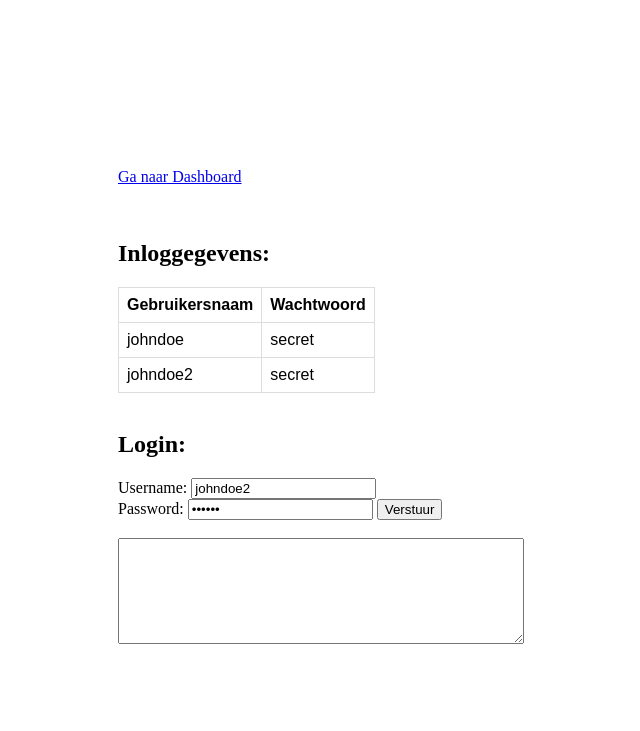
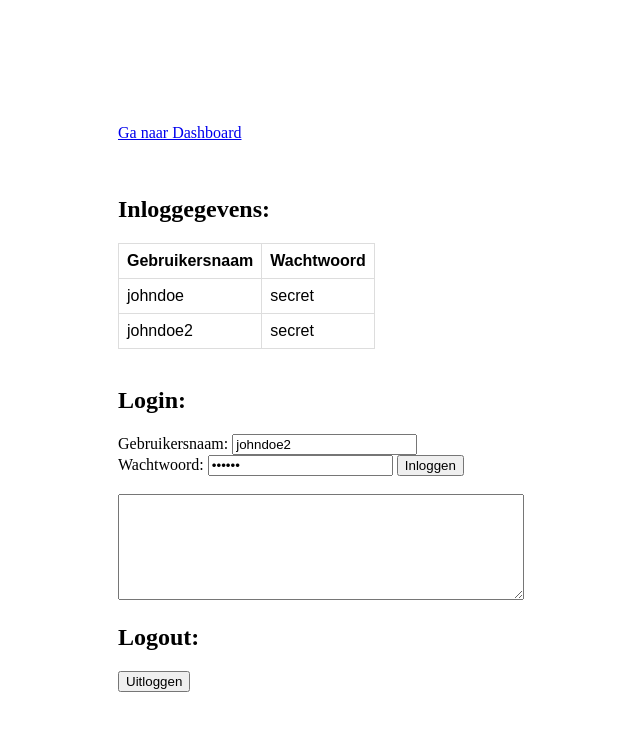
Before and after one commit to florisgravendeel/HUS, a Flask app: page /login in a window 1280 px wide. Shown: the top 731 px of the page, without its empty margins (319-959 px from the left). Run offline with Flask 2, Linux system fonts and the light colour scheme; parts of the project's set-up code (start-up, migrations or seed data) failed here and were passed over.

Commit message:
uitlog knop

```diff
--- a/backend/app/main.py
+++ b/backend/app/main.py
@@ -145,7 +145,7 @@ async def login(response: Response, form_data: OAuth2PasswordRequestForm = Depen
 
 @app.post("/logout")
 async def logout(response: Response):  # TODO: add access token logic here
-    response.delete_cookie("refresh_token")
+    response.delete_cookie("refresh_token") # it only resets cookies, so no access is required to logout
     return response
 
 
--- a/frontend/static/js/auth.js
+++ b/frontend/static/js/auth.js
@@ -6,7 +6,8 @@
   let token_expiry
   let silent_refresh_enabled = true
   // Are we logged in? If not, go to the login page.
-  silent_refresh()
+  //silent_refresh()
+  logout()
   // if (access_token == null && window.location.pathname !== "/login"){
   //     redirect_to_login()
   // }
@@ -39,6 +40,9 @@
                   setTimeout(() => {
                     silent_refresh();
                   }, time_left_ms);
+                  // if (is_at_login_page()){
+                  //     redirect_to_dashboard();
+                  // }
               } else {
                   status.innerText = "Error logging in: " + response.detail
               }
@@ -55,12 +59,13 @@
               method: "GET",
               headers: {
                   "Content-Type": 'application/json',
-                  "Authorization": 'Bearer eyJhbGciOiJIUzI1NiIsInR5cCI6IkpXVCJ9.eyJzdWIiOiJqb2huZG9lMiIsImV4cCI6MTYzNjM3NjkwM30.ActOwBFz0_bkT5oZXF6TNXEP7MVofvYMXywv_5-j3c8'
+                  "Authorization": access_token
               }
           }).then(function (response) {
               console.log(response.status);
               if (response.status === 401){ // Is the access token expired?
-                  redirect_to_login()
+
+                  //redirect_to_login()
               }
               response.text().then(result => {
                   const status = document.getElementById("privateStatus");
@@ -72,11 +77,7 @@
 
   function logout() {
       fetch("http://127.0.0.1:8000/logout", { // Send logout request to reset http cookies!
-              method: "POST",
-              headers: {
-                  "Content-Type": 'application/json',
-                  "Authorization": access_token
-              }
+              method: "POST"
           }).then(function (response) {
               console.log("Logout status: ", response.status);
               response.text().then(result => {
@@ -87,8 +88,7 @@
       // to support logging out from all windows
       window.localStorage.setItem('logout', Date.now()); // Do something with logging out across all tabs.
       silent_refresh_enabled = false; // What about the timer? // Timer_enabled loses it value, when redirected to other login page
-
-      redirect_to_login() // Does this set silent_refresh_enabled back to true?
+      //redirect_to_login() // Does this set silent_refresh_enabled back to true?
   }
   function redirect_to_login() {
       window.location.href="login";
@@ -96,6 +96,12 @@
   // 4000 = 4 sec
   // 1200000 = 1200 sec
   // 1199751
+  function redirect_to_dashboard() {
+      window.location.href="home"
+  }
+  function is_at_login_page(){
+      return window.location.pathname === "/login";
+  }
 
   /* If there is no access token, then the token is automatically expired */
   function is_token_expired(){
@@ -125,6 +131,9 @@
                   setTimeout(() => {
                       silent_refresh();
                   }, time_left_ms);
+                  if (is_at_login_page()){
+                      //redirect_to_dashboard();
+                  }
               } else if (xhr.status === 401) {
                     logout(); // Reset session, and login
               } else {
--- a/frontend/templates/flogin.html
+++ b/frontend/templates/flogin.html
@@ -28,18 +28,20 @@
     <form id="loginForm">
       <h2>Login:</h2>
         <label for="loginUsernameInput">
-        Username:
+        Gebruikersnaam:
         <input id="loginUsernameInput" name="username" placeholder="Username" type="text" value="johndoe2"> <!--TODO: remove input values-->
       </label>
         <br>
       <label for="loginPasswordInput">
-        Password:
+        Wachtwoord:
         <input id="loginPasswordInput" name="password" placeholder="Password" type="password" value="secret">
       </label>
-      <input id="loginSubmit" type="submit" value="Verstuur">
+      <input id="loginSubmit" type="submit" value="Inloggen">
     </form>
     <br>
     <textarea id="loginStatus" style="height: 100px; width: 400px;"></textarea>
+    <h2>Logout:</h2>
+    <input id="logout" type="submit" value="Uitloggen">
 </body>
 <link rel="stylesheet" href="{{ url_for('static', filename='css/fdefault.css') }}">
 <script type="text/javascript" src="{{ url_for('static', filename='js/auth.js') }}"></script>
```
